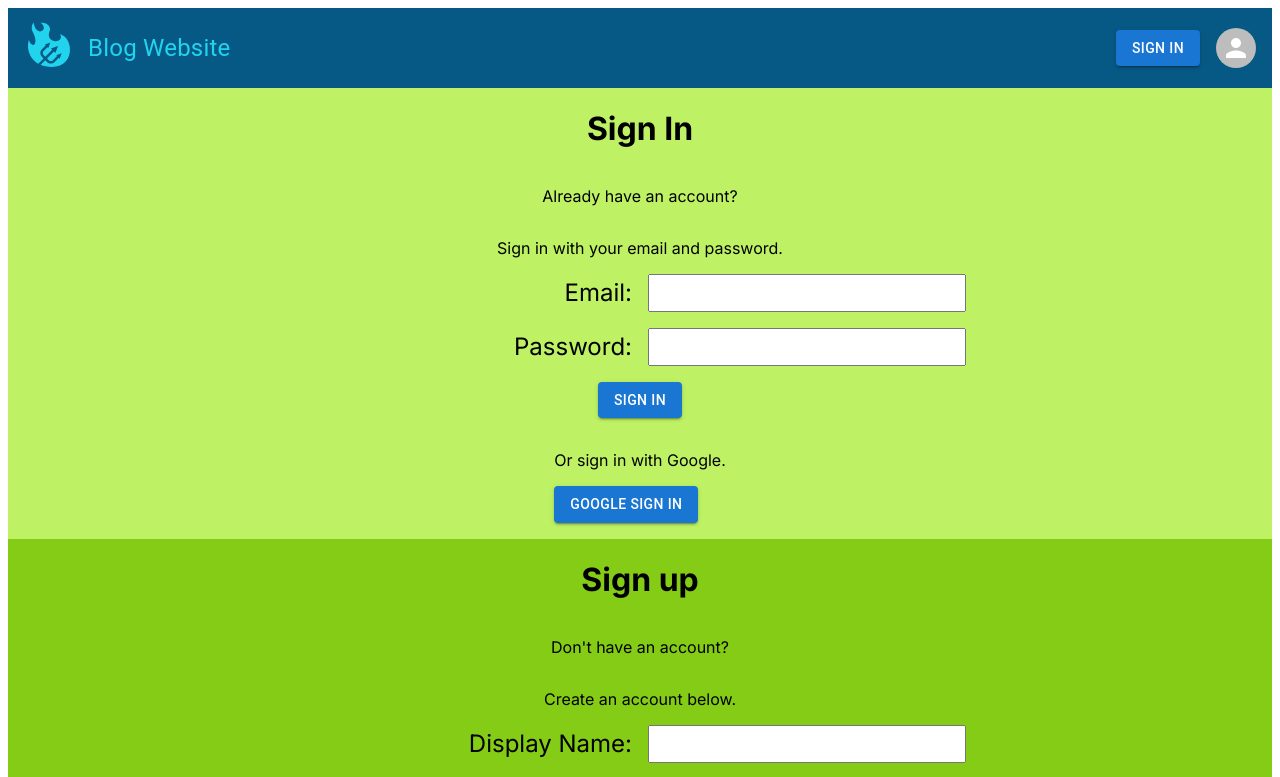
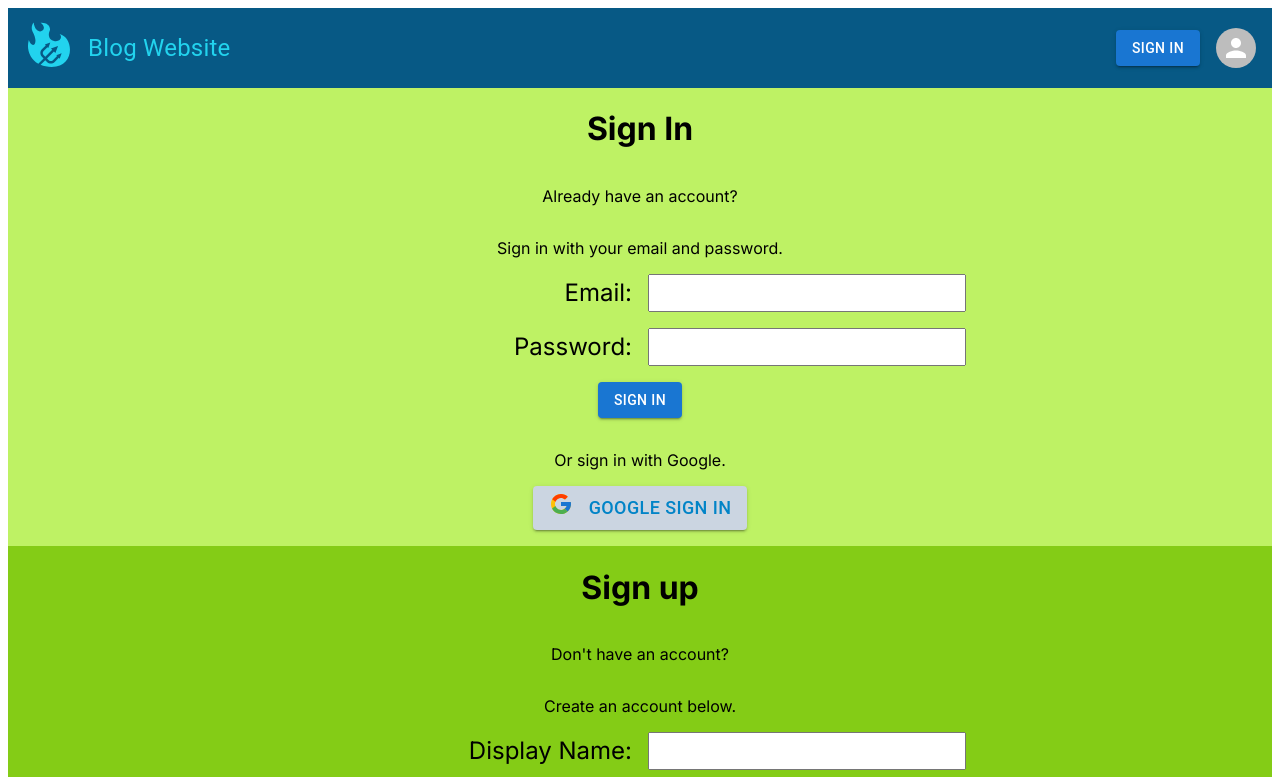
Before and after one commit to jramos5883/fullstack-blog-website, a Next.js app in the folder fsbw-app/: page /authentication in a window 1280 px wide. Shown: the top 777 px of the page. Built offline with nearby package versions, Linux system fonts and the light colour scheme.

Commit message:
Working on styling sign in page while listening to this hiring meet up, added google icon to google log in button

```diff
--- a/fsbw-app/app/components/sign-in-form.jsx
+++ b/fsbw-app/app/components/sign-in-form.jsx
@@ -1,5 +1,7 @@
 import { useState, useContext } from "react";
 import { Button } from "@mui/material";
+
+import { FcGoogle } from "react-icons/fc";
 
 import { UserContext } from "../contexts/user.context";
 
@@ -102,10 +104,17 @@ export default function SignInForm() {
             </Button>
           </div>
         </div>
+        <p> Or sign in with Google.</p>
         <div className="pb-4">
-          <p> Or sign in with Google.</p>
-          <Button className="" onClick={signInWithGoogle} variant="contained">
-            Google Sign In
+          <Button
+            className="bg-slate-300"
+            onClick={signInWithGoogle}
+            variant="contained"
+          >
+            <span className="text-2xl pr-4">
+              <FcGoogle />
+            </span>{" "}
+            <span className="text-sky-600 text-lg">Google Sign In</span>
           </Button>
         </div>
       </form>
--- a/fsbw-app/app/components/sign-up-form.jsx
+++ b/fsbw-app/app/components/sign-up-form.jsx
@@ -16,6 +16,8 @@ const defaultFormFields = {
 export default function SignUpForm() {
   const [formFields, setFormFields] = useState(defaultFormFields);
   const { displayName, email, password, confirmPassword } = formFields;
+
+  console.log("hit");
 
   const resetFormFields = () => {
     setFormFields(defaultFormFields);
--- a/fsbw-app/app/navbar.jsx
+++ b/fsbw-app/app/navbar.jsx
@@ -12,7 +12,7 @@ import Avatar from "@mui/material/Avatar";
 export default function Navbar() {
   // rerenders navbar when currentUser changes in UserContext
   const { currentUser } = useContext(UserContext);
-  console.log(currentUser);
+  // console.log(currentUser);
 
   ("https://static.vecteezy.com/system/resources/thumbnails/003/337/584/small/default-avatar-photo-placeholder-profile-icon-vector.jpg");
   return (
```
